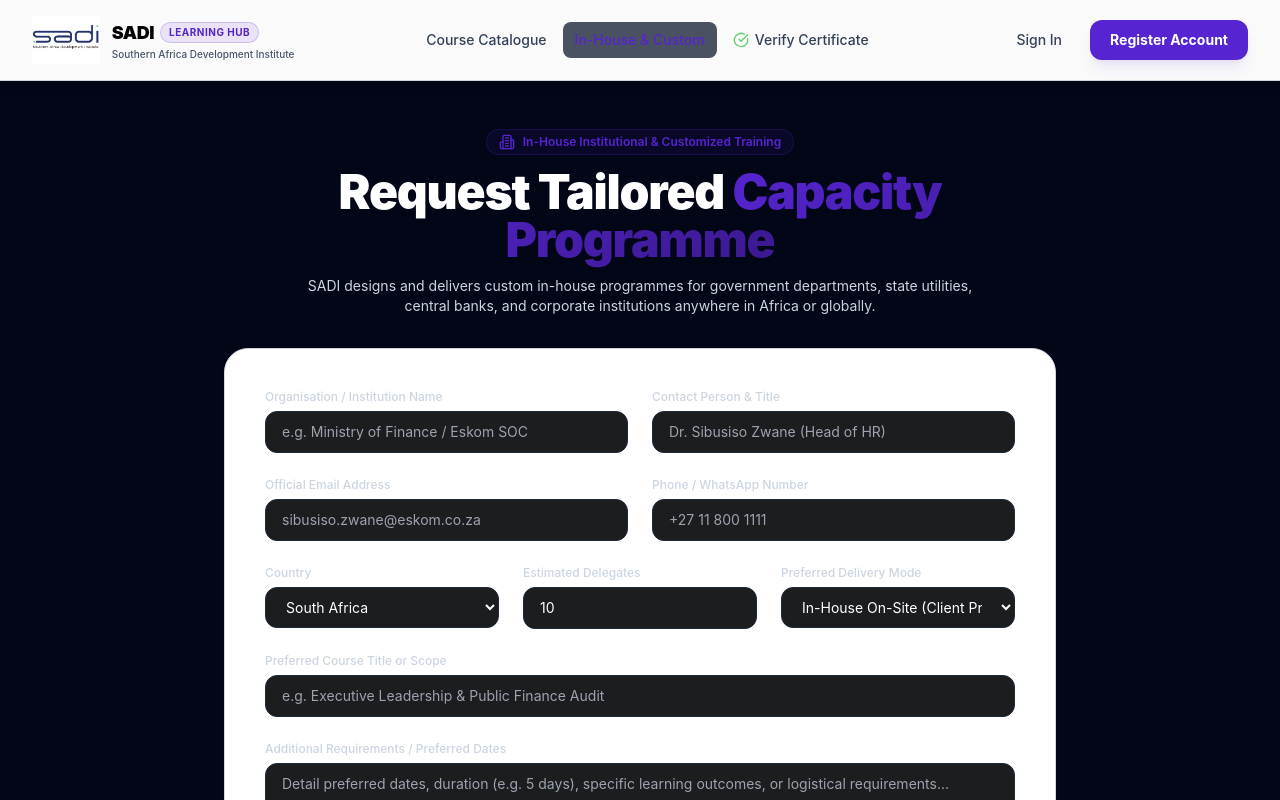
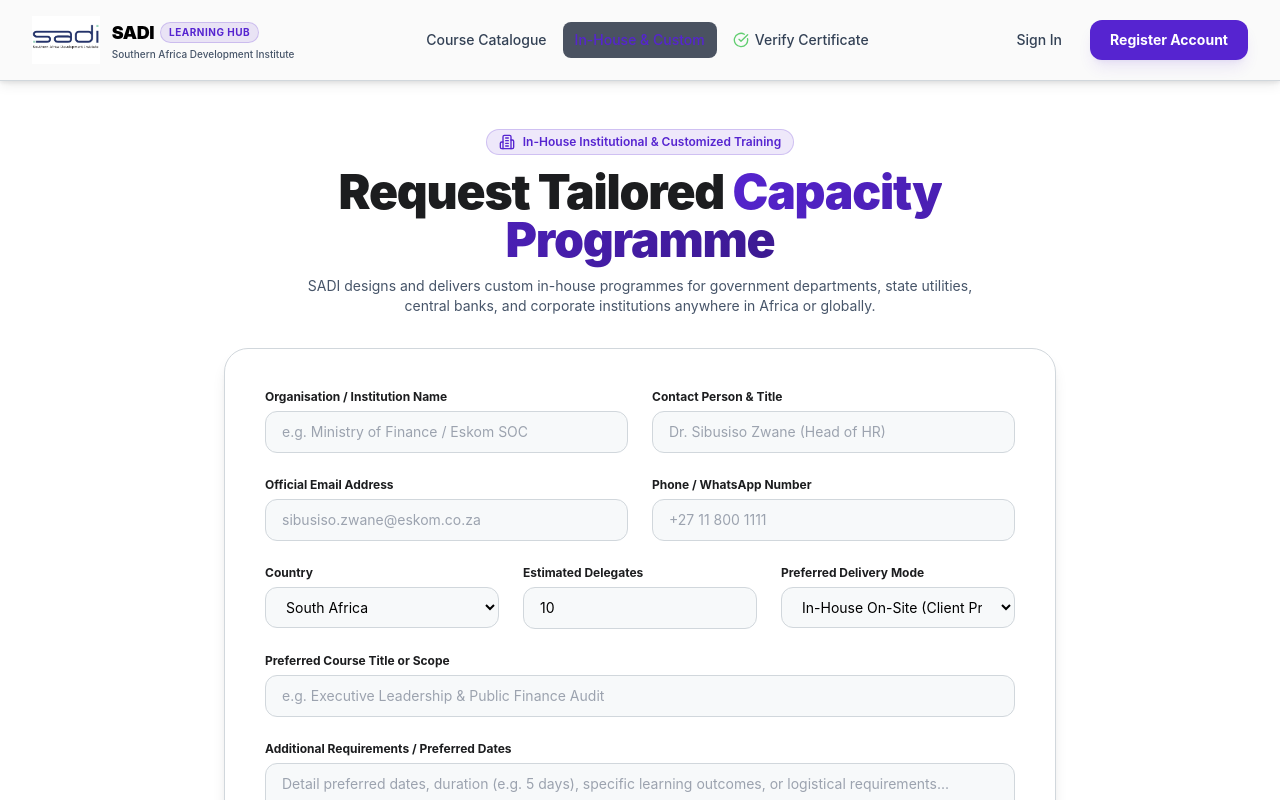
Before and after one commit to willisy465-debug/sadi-learning-hub, a Next.js app: page /request-custom in a window 1280 px wide. Shown: the top 800 px of the page. Built offline with nearby package versions, Linux system fonts and the light colour scheme; no server answers.

Commit message:
chore: convert public pages (courses, request-custom, verify) to light mode following udemy scheme

```diff
--- a/src/app/request-custom/page.tsx
+++ b/src/app/request-custom/page.tsx
@@ -48,6 +48,7 @@
   };
 
   return (
+    <div className="bg-white min-h-screen">
       <div className="max-w-4xl mx-auto px-4 sm:px-6 lg:px-8 py-12 space-y-8">
         {/* Header */}
         <div className="text-center space-y-3">
@@ -55,21 +56,21 @@
             <Building2 className="w-4 h-4" />
             <span>In-House Institutional & Customized Training</span>
           </div>
-        <h1 className="text-3xl sm:text-5xl font-black text-white tracking-tight">
+          <h1 className="text-3xl sm:text-5xl font-black text-udemy-black tracking-tight">
             Request Tailored <span className="gold-gradient-text">Capacity Programme</span>
           </h1>
-        <p className="text-xs sm:text-sm text-slate-300 max-w-2xl mx-auto leading-relaxed">
+          <p className="text-xs sm:text-sm text-slate-600 max-w-2xl mx-auto leading-relaxed">
             SADI designs and delivers custom in-house programmes for government departments, state utilities, central banks, and corporate institutions anywhere in Africa or globally.
           </p>
         </div>
 
         {submitted ? (
-        <div className="glass-panel p-10 rounded-3xl border border-emerald-500/30 text-center space-y-4">
-          <div className="w-14 h-14 rounded-full bg-emerald-500/20 text-emerald-400 flex items-center justify-center mx-auto">
+          <div className="bg-white p-10 rounded-3xl border border-emerald-500/30 text-center space-y-4 shadow-sm">
+            <div className="w-14 h-14 rounded-full bg-emerald-50 text-emerald-600 flex items-center justify-center mx-auto border border-emerald-200">
               <CheckCircle className="w-8 h-8" />
             </div>
-          <h3 className="text-2xl font-bold text-white">Custom Request Received!</h3>
-          <p className="text-xs text-slate-300 max-w-md mx-auto leading-relaxed">
+            <h3 className="text-2xl font-bold text-udemy-black">Custom Request Received!</h3>
+            <p className="text-xs text-slate-600 max-w-md mx-auto leading-relaxed">
               Thank you. A SADI Senior Institutional Programme Director will review your requirements and issue an official proposal and quotation within 24 hours.
             </p>
             <button
@@ -80,65 +81,65 @@
             </button>
           </div>
         ) : (
-        <div className="glass-panel p-8 sm:p-10 rounded-3xl border border-slate-800 shadow-2xl">
+          <div className="bg-white p-8 sm:p-10 rounded-3xl border border-udemy-grayBorder shadow-lg">
             <form onSubmit={handleSubmit} className="space-y-6">
               <div className="grid grid-cols-1 sm:grid-cols-2 gap-6">
                 <div>
-                <label className="block text-xs font-medium text-slate-300 mb-1.5">Organisation / Institution Name</label>
+                  <label className="block text-xs font-bold text-udemy-black mb-1.5">Organisation / Institution Name</label>
                   <input
                     type="text"
                     required
                     value={formData.organisationName}
                     onChange={(e) => setFormData({ ...formData, organisationName: e.target.value })}
                     placeholder="e.g. Ministry of Finance / Eskom SOC"
-                  className="w-full px-4 py-2.5 rounded-xl bg-udemy-black border border-slate-800 text-white text-sm focus:border-udemy-purple focus:outline-none"
+                    className="w-full px-4 py-2.5 rounded-xl bg-udemy-gray border border-udemy-grayBorder text-black text-sm focus:border-udemy-purple focus:outline-none"
                   />
                 </div>
 
                 <div>
-                <label className="block text-xs font-medium text-slate-300 mb-1.5">Contact Person & Title</label>
+                  <label className="block text-xs font-bold text-udemy-black mb-1.5">Contact Person & Title</label>
                   <input
                     type="text"
                     required
                     value={formData.contactPerson}
                     onChange={(e) => setFormData({ ...formData, contactPerson: e.target.value })}
                     placeholder="Dr. Sibusiso Zwane (Head of HR)"
-                  className="w-full px-4 py-2.5 rounded-xl bg-udemy-black border border-slate-800 text-white text-sm focus:border-udemy-purple focus:outline-none"
+                    className="w-full px-4 py-2.5 rounded-xl bg-udemy-gray border border-udemy-grayBorder text-black text-sm focus:border-udemy-purple focus:outline-none"
                   />
                 </div>
 
               <div>
-                <label className="block text-xs font-medium text-slate-300 mb-1.5">Official Email Address</label>
+                <label className="block text-xs font-bold text-udemy-black mb-1.5">Official Email Address</label>
                 <input
                   type="email"
                   required
                   value={formData.contactEmail}
                   onChange={(e) => setFormData({ ...formData, contactEmail: e.target.value })}
                   placeholder="sibusiso.zwane@eskom.co.za"
-                  className="w-full px-4 py-2.5 rounded-xl bg-udemy-black border border-slate-800 text-white text-sm focus:border-udemy-purple focus:outline-none"
+                  className="w-full px-4 py-2.5 rounded-xl bg-udemy-gray border border-udemy-grayBorder text-black text-sm focus:border-udemy-purple focus:outline-none"
                 />
               </div>
 
               <div>
-                <label className="block text-xs font-medium text-slate-300 mb-1.5">Phone / WhatsApp Number</label>
+                <label className="block text-xs font-bold text-udemy-black mb-1.5">Phone / WhatsApp Number</label>
                 <input
                   type="tel"
                   required
                   value={formData.contactPhone}
                   onChange={(e) => setFormData({ ...formData, contactPhone: e.target.value })}
                   placeholder="+27 11 800 1111"
-                  className="w-full px-4 py-2.5 rounded-xl bg-udemy-black border border-slate-800 text-white text-sm focus:border-udemy-purple focus:outline-none"
+                  className="w-full px-4 py-2.5 rounded-xl bg-udemy-gray border border-udemy-grayBorder text-black text-sm focus:border-udemy-purple focus:outline-none"
                 />
               </div>
             </div>
 
             <div className="grid grid-cols-1 sm:grid-cols-3 gap-6">
               <div>
-                <label className="block text-xs font-medium text-slate-300 mb-1.5">Country</label>
+                <label className="block text-xs font-bold text-udemy-black mb-1.5">Country</label>
                 <select
                   value={formData.country}
                   onChange={(e) => setFormData({ ...formData, country: e.target.value })}
-                  className="w-full px-4 py-2.5 rounded-xl bg-udemy-black border border-slate-800 text-white text-sm focus:border-udemy-purple focus:outline-none"
+                  className="w-full px-4 py-2.5 rounded-xl bg-udemy-gray border border-udemy-grayBorder text-black text-sm focus:border-udemy-purple focus:outline-none"
                 >
                   <option value="South Africa">South Africa</option>
                   <option value="Kenya">Kenya</option>
@@ -152,23 +153,23 @@
               </div>
 
               <div>
-                <label className="block text-xs font-medium text-slate-300 mb-1.5">Estimated Delegates</label>
+                <label className="block text-xs font-bold text-udemy-black mb-1.5">Estimated Delegates</label>
                 <input
                   type="number"
                   min={1}
                   required
                   value={formData.participantCount}
                   onChange={(e) => setFormData({ ...formData, participantCount: parseInt(e.target.value) })}
-                  className="w-full px-4 py-2.5 rounded-xl bg-udemy-black border border-slate-800 text-white text-sm focus:border-udemy-purple focus:outline-none"
+                  className="w-full px-4 py-2.5 rounded-xl bg-udemy-gray border border-udemy-grayBorder text-black text-sm focus:border-udemy-purple focus:outline-none"
                 />
               </div>
 
               <div>
-                <label className="block text-xs font-medium text-slate-300 mb-1.5">Preferred Delivery Mode</label>
+                <label className="block text-xs font-bold text-udemy-black mb-1.5">Preferred Delivery Mode</label>
                 <select
                   value={formData.deliveryMode}
                   onChange={(e) => setFormData({ ...formData, deliveryMode: e.target.value })}
-                  className="w-full px-4 py-2.5 rounded-xl bg-udemy-black border border-slate-800 text-white text-sm focus:border-udemy-purple focus:outline-none"
+                  className="w-full px-4 py-2.5 rounded-xl bg-udemy-gray border border-udemy-grayBorder text-black text-sm focus:border-udemy-purple focus:outline-none"
                 >
                   <option value="IN_HOUSE_CORPORATE">In-House On-Site (Client Premises)</option>
                   <option value="FACE_TO_FACE">Pretoria SADI Campus</option>
@@ -179,39 +180,40 @@
             </div>
 
             <div>
-              <label className="block text-xs font-medium text-slate-300 mb-1.5">Preferred Course Title or Scope</label>
+              <label className="block text-xs font-bold text-udemy-black mb-1.5">Preferred Course Title or Scope</label>
               <input
                 type="text"
                 required
                 value={formData.preferredCourse}
                 onChange={(e) => setFormData({ ...formData, preferredCourse: e.target.value })}
                 placeholder="e.g. Executive Leadership & Public Finance Audit"
-                className="w-full px-4 py-2.5 rounded-xl bg-udemy-black border border-slate-800 text-white text-sm focus:border-udemy-purple focus:outline-none"
+                className="w-full px-4 py-2.5 rounded-xl bg-udemy-gray border border-udemy-grayBorder text-black text-sm focus:border-udemy-purple focus:outline-none"
               />
             </div>
 
             <div>
-              <label className="block text-xs font-medium text-slate-300 mb-1.5">Additional Requirements / Preferred Dates</label>
+              <label className="block text-xs font-bold text-udemy-black mb-1.5">Additional Requirements / Preferred Dates</label>
               <textarea
                 rows={4}
                 value={formData.comments}
                 onChange={(e) => setFormData({ ...formData, comments: e.target.value })}
                 placeholder="Detail preferred dates, duration (e.g. 5 days), specific learning outcomes, or logistical requirements..."
-                className="w-full px-4 py-2.5 rounded-xl bg-udemy-black border border-slate-800 text-white text-sm focus:border-udemy-purple focus:outline-none"
+                className="w-full px-4 py-2.5 rounded-xl bg-udemy-gray border border-udemy-grayBorder text-black text-sm focus:border-udemy-purple focus:outline-none"
               />
             </div>
 
             <button
               type="submit"
               disabled={loading}
-              className="w-full gold-button py-3.5 rounded-xl font-bold text-sm flex items-center justify-center space-x-2 shadow-lg shadow-udemy-purple/20"
+              className="w-full gold-button py-3.5 rounded-xl font-bold text-sm flex items-center justify-center space-x-2 shadow-lg shadow-udemy-purple/20 text-white"
             >
-              <Send className="w-4 h-4 text-slate-950" />
+              <Send className="w-4 h-4 text-white" />
               <span>{loading ? 'Submitting Request...' : 'Submit Institutional Training Request'}</span>
             </button>
           </form>
         </div>
       )}
+    </div>
     </div>
   );
 }
```
Also changed, not shown: src/app/courses/page.tsx (+9 -7 lines), src/app/verify/[code]/page.tsx (+34 -32 lines). Lines whose indentation alone changed are shown as unchanged.
